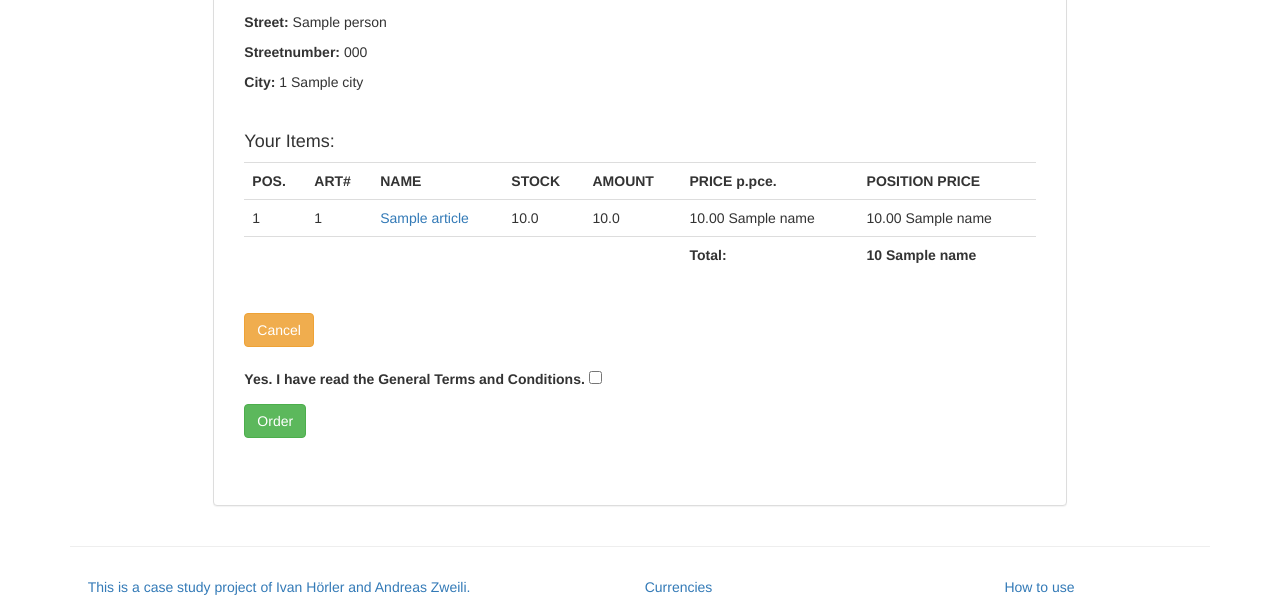
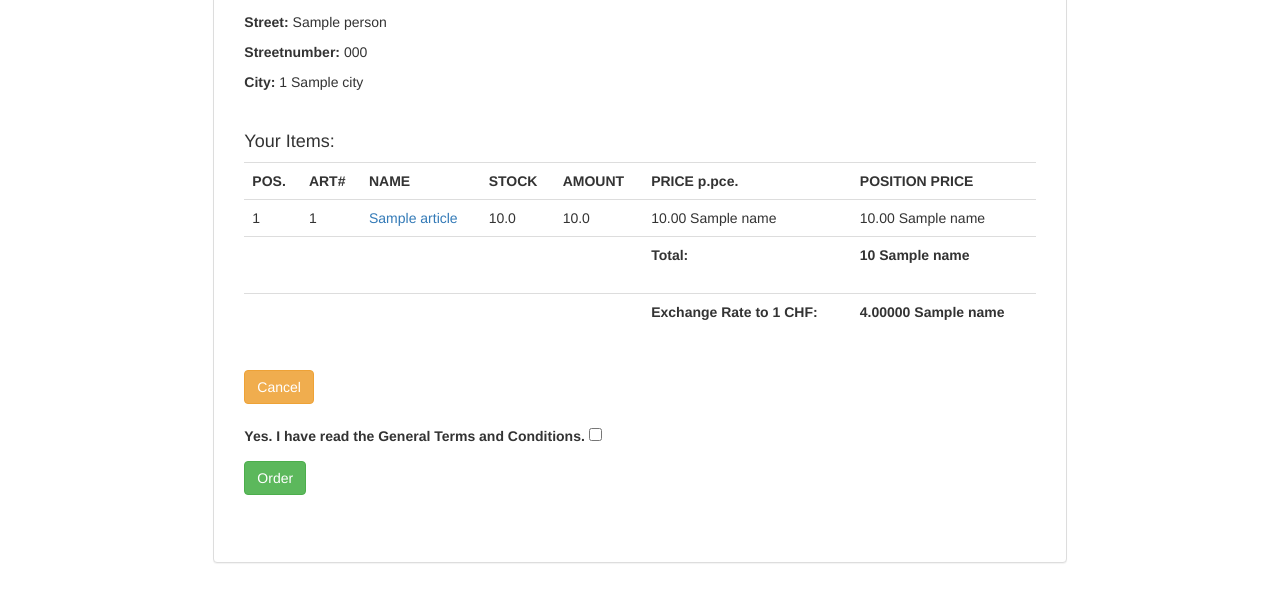
Before and after one commit to Nebucatnetzer/webtech_case_study, a Django app: template django/didgeridoo/webshop/templates/webshop/checkout.html in a window 1280 px wide. Shown: the part 442-1042 px from the top of the page. Run offline with Django 3.2, Linux system fonts and the light colour scheme; tables that the repository leaves empty hold one stand-in row (values such as "Sample post"); the template is opened without the code that fills it: values that come from a table or form of the project are taken from there, most other values are stand-ins (such as "Sample title", 1, 10 or a date in 2020); parts of the project's set-up code (start-up, migrations or seed data) failed here and were passed over; some libraries are stand-ins or nearby versions.

Commit message:
show exchangerate in checkout

```diff
--- a/django/didgeridoo/webshop/templates/webshop/checkout.html
+++ b/django/didgeridoo/webshop/templates/webshop/checkout.html
@@ -59,6 +59,14 @@
              <dt><dl>{{ total }} {{ currency_name }}</dl></dt>
           </td>
         </tr>
+        <tr>
+          <td scope="col" colspan="5" class="text-right">
+          <td scope="col" class="price-value">
+            <dt><dl>Exchange Rate to 1 CHF:</dl></dt></td>
+          <td scope="col" class="price-value">
+             <dt><dl>{{ exchange_rate }}</dl></dt>
+          </td>
+        </tr>
       </table>
       <form id="checkout_form" action="{% url 'cart' %}" method="POST">
         {% csrf_token %}
--- a/django/didgeridoo/webshop/views.py
+++ b/django/didgeridoo/webshop/views.py
@@ -416,6 +416,7 @@ def checkout(request):
                    'category_list': category_list,
                    'message': message,
                    'person': person,
+                   'exchange_rate': exchange_rate,
                    })
 
 
```
